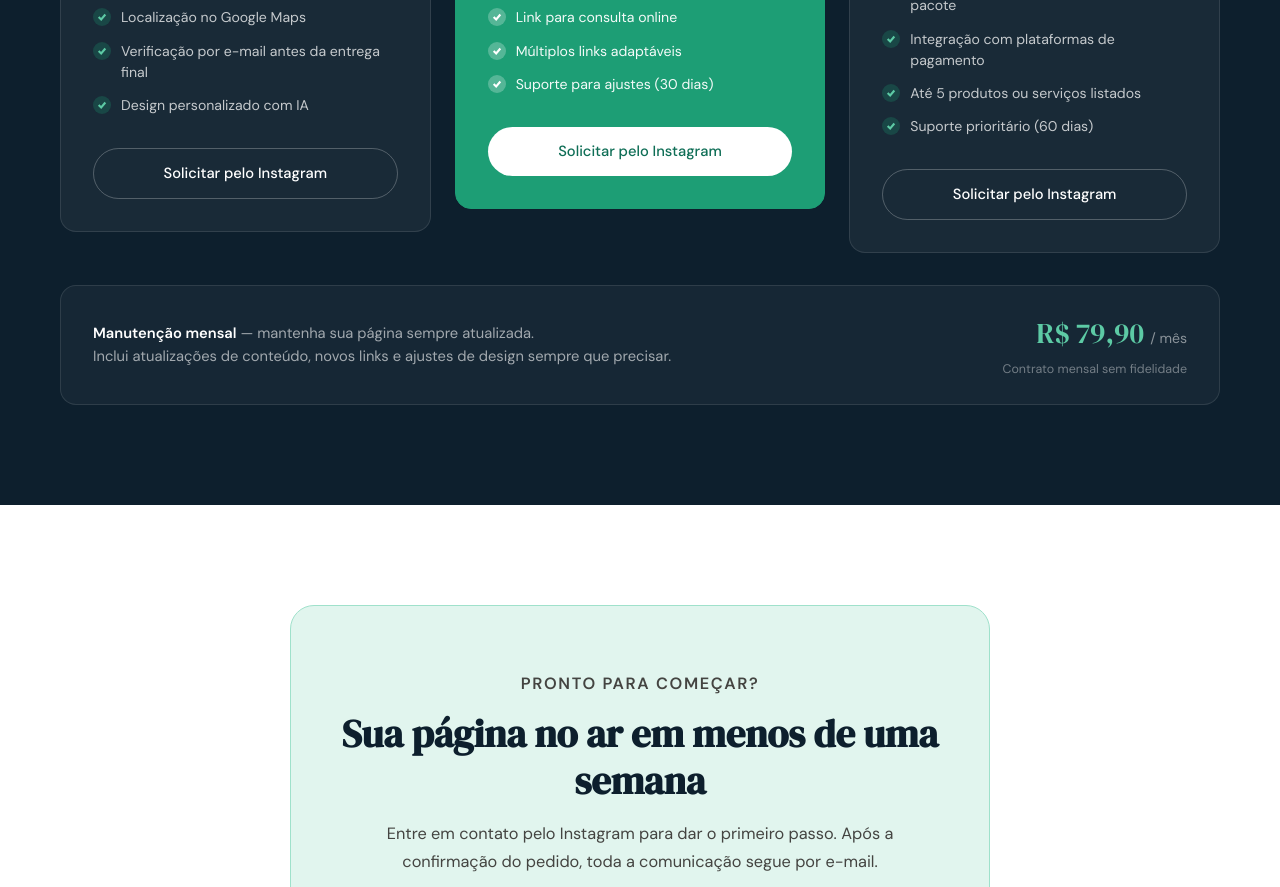
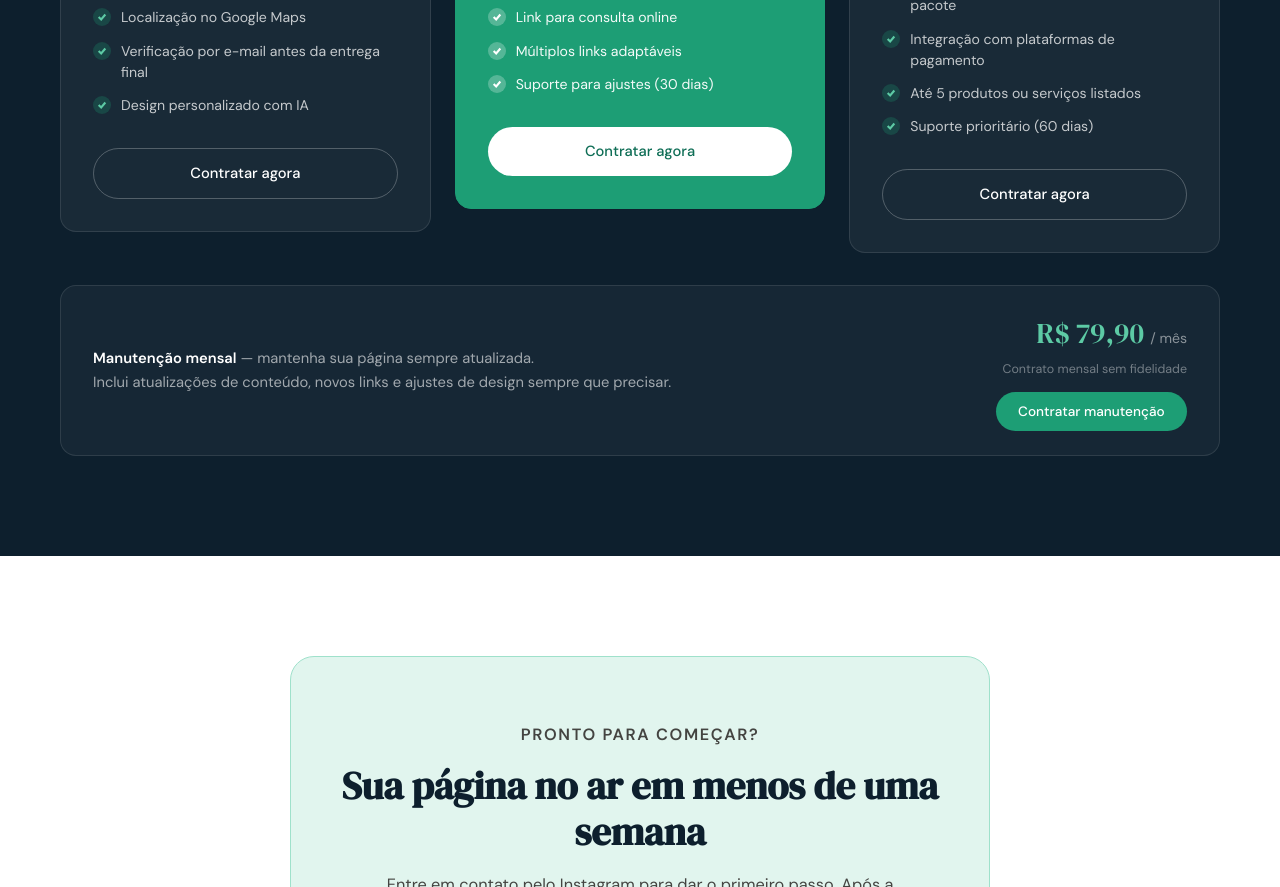
Before and after one commit to duasvozesdii-sketch/biovoces-digital, a plain HTML site: page index.html in a window 1280 px wide. Shown: the part 3240-4127 px from the top of the page. Drawn offline with Linux system fonts and the light colour scheme.

Commit message:
Add files via upload

```diff
--- a/index.html
+++ b/index.html
@@ -949,7 +949,7 @@
             Design personalizado com IA
           </li>
         </ul>
-        <a href="https://www.instagram.com/duasvozesdii/" class="plan-btn plan-btn-outline" target="_blank">Solicitar pelo Instagram</a>
+        <a href="https://pay.kiwify.com.br/a8nvqgx" class="plan-btn plan-btn-outline" target="_blank">Contratar agora</a>
       </div>
 
       <!-- PROFISSIONAL (FEATURED) -->
@@ -988,7 +988,7 @@
             Suporte para ajustes (30 dias)
           </li>
         </ul>
-        <a href="https://www.instagram.com/duasvozesdii/" class="plan-btn plan-btn-solid" target="_blank">Solicitar pelo Instagram</a>
+        <a href="https://pay.kiwify.com.br/q1HJV4h" class="plan-btn plan-btn-solid" target="_blank">Contratar agora</a>
       </div>
 
       <!-- COMERCIAL -->
@@ -1026,7 +1026,7 @@
             Suporte prioritário (60 dias)
           </li>
         </ul>
-        <a href="https://www.instagram.com/duasvozesdii/" class="plan-btn plan-btn-outline" target="_blank">Solicitar pelo Instagram</a>
+        <a href="https://pay.kiwify.com.br/yCB5YUa" class="plan-btn plan-btn-outline" target="_blank">Contratar agora</a>
       </div>
 
     </div>
@@ -1040,6 +1040,7 @@
       <div style="text-align:right;">
         <div class="maintenance-price">R$ 79,90 <span>/ mês</span></div>
         <p style="font-size:0.78rem;color:rgba(255,255,255,0.4);margin-top:4px;">Contrato mensal sem fidelidade</p>
+        <a href="https://pay.kiwify.com.br/gAz0IcR" target="_blank" style="display:inline-block;margin-top:12px;background:var(--teal-400);color:var(--white);padding:0.55rem 1.4rem;border-radius:40px;font-size:0.85rem;font-weight:500;text-decoration:none;transition:background 0.2s;" onmouseover="this.style.background='var(--teal-600)'" onmouseout="this.style.background='var(--teal-400)'">Contratar manutenção</a>
       </div>
     </div>
   </div>
```
